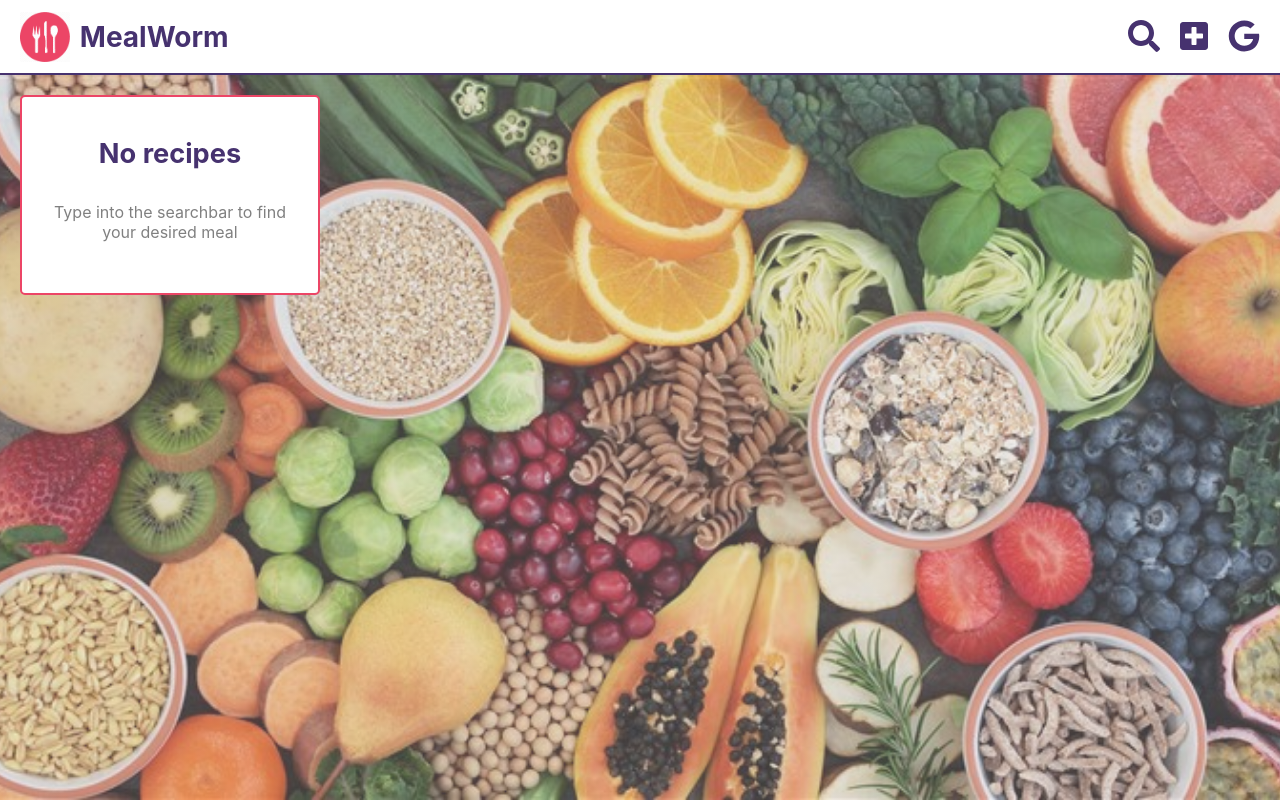
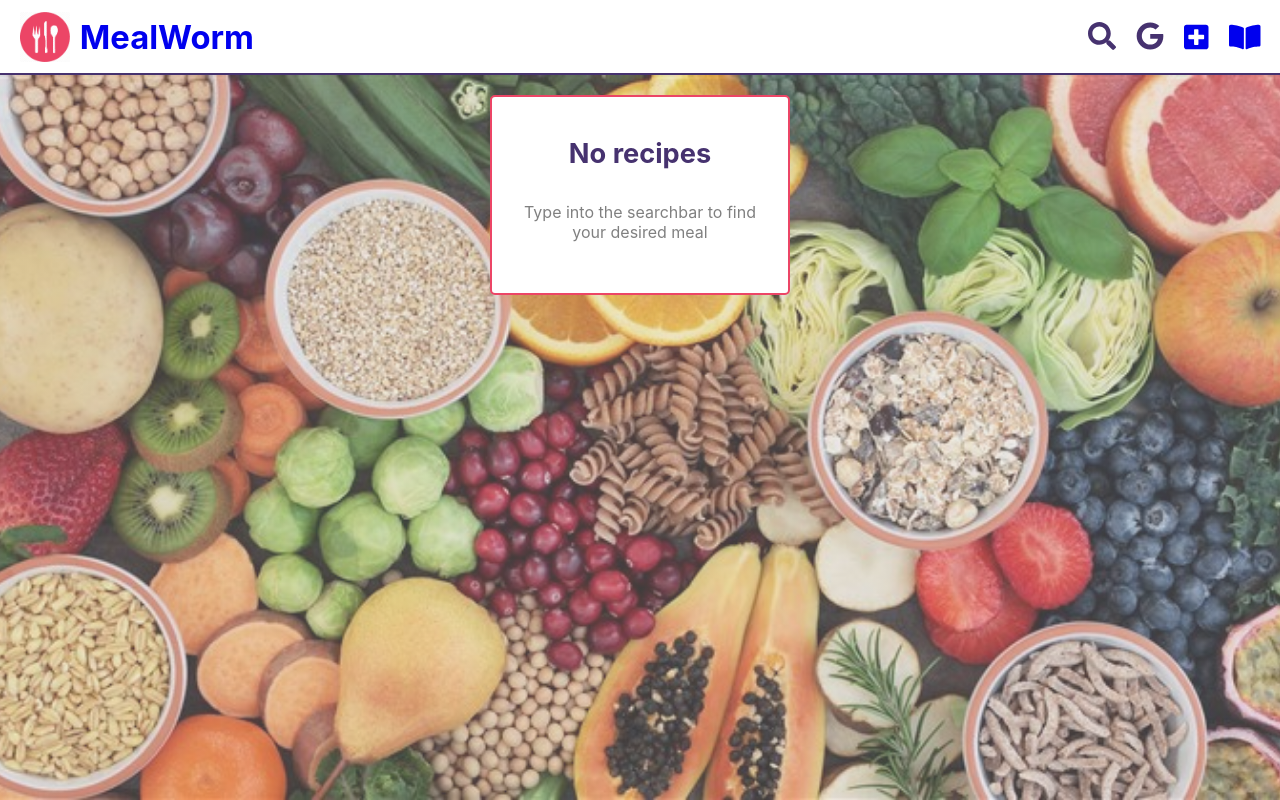
Before and after one commit to rebeccafennelly/mealworm-repo, a React (Create React App) app: page / in a window 1280 px wide. Built offline with nearby package versions, Linux system fonts and the light colour scheme; no server answers.

Commit message:
Fixed responsiveness

```diff
--- a/src/App.jsx
+++ b/src/App.jsx
@@ -60,16 +60,26 @@ class App extends Component {
     firebase.auth().signInWithRedirect(provider);
   };
 
-  getUser = () => {
+  signOut = () => {
     firebase
       .auth()
-      .getRedirectResult()
-      .then((result) => {
-        this.setState({ user: result.user });
+      .signOut()
+      .then(() => {
+        this.setState({ user: null });
       })
       .catch((error) => {
         console.log(error);
       });
+  };
+
+  getUser = () => {
+    firebase.auth().onAuthStateChanged((user) => {
+      if (user) {
+        this.setState({ user });
+      } else {
+        this.setState({ user: null });
+      }
+    });
   };
 
   render() {
@@ -80,6 +90,7 @@ class App extends Component {
             updateSearchText={this.grabRecipes}
             user={this.state.user}
             signIn={this.signIn}
+            signOut={this.signOut}
           />
         </section>
         <section className={styles.content}>
--- a/src/components/FeedbackPanel/FeedbackPanel.module.scss
+++ b/src/components/FeedbackPanel/FeedbackPanel.module.scss
@@ -11,7 +11,7 @@
   background-size: cover;
   background-repeat: no-repeat;
   background-position: center;
-  padding: $base-spacing * 4;
+  padding: $base-spacing * 4 0;
 
   .feedback {
     height: 200px;
@@ -19,6 +19,7 @@
     background-color: white;
     border: $secondary-border;
     border-radius: $border-rounding;
+    margin: 0 auto;
 
     h2 {
       color: $primary-color;
--- a/src/components/NavBar/NavBar.jsx
+++ b/src/components/NavBar/NavBar.jsx
@@ -6,40 +6,48 @@ import { Link } from "@reach/router";
 import SearchBar from "../SearchBar";
 
 class NavBar extends Component {
-  render() {
-    const { updateSearchText, signIn, user } = this.props;
+  getSignInOutJsx = () => {
+    const { signIn, signOut, user } = this.props;
 
-    const cookbookLinkJsx = user ? (
+    return user ? (
       <span className={styles.faStyles}>
-        <Link to="cookbook">
-          <FontAwesomeIcon icon="book-open" />
-        </Link>
+        <FontAwesomeIcon icon={"sign-out-alt"} onClick={signOut} />
       </span>
     ) : (
       <span className={styles.faStyles}>
         <FontAwesomeIcon icon={["fab", "google"]} onClick={signIn} />
       </span>
     );
+  };
+
+  render() {
+    const { updateSearchText, user } = this.props;
+    const disabledClass = user ? "" : styles.faStylesDisabled;
 
     return (
       <nav className={styles.navFlex}>
-        <Link to="/">
-          <div className={styles.navFlex}>
+        <div className={styles.navFlex}>
+          <Link to="/">
             <img src={logo} alt="FoodWorm logo" />
             <h1>MealWorm</h1>
-          </div>
-        </Link>
+          </Link>
+        </div>
         <div className={styles.searchPanel}>
           <SearchBar
             placeholder="Search for recipes..."
             updateSearchText={updateSearchText}
           />
-          <span className={styles.faStyles}>
+          {this.getSignInOutJsx()}
+          <span className={`${styles.faStyles} ${disabledClass}`}>
             <Link to="create">
               <FontAwesomeIcon icon="plus-square" />
             </Link>
           </span>
-          {cookbookLinkJsx}
+          <span className={`${styles.faStyles} ${disabledClass}`}>
+            <Link to="cookbook">
+              <FontAwesomeIcon icon="book-open" />
+            </Link>
+          </span>
         </div>
       </nav>
     );
--- a/src/components/NavBar/NavBar.module.scss
+++ b/src/components/NavBar/NavBar.module.scss
@@ -7,14 +7,7 @@ nav {
   padding: 0 $base-spacing * 4;
   border-bottom: $primary-border;
   color: $primary-color;
-
-  a {
-    color: $primary-color;
-
-    &:visited {
-      color: $primary-color;
-    }
-  }
+  font-size: 1rem;
 
   div {
     img {
@@ -25,10 +18,6 @@ nav {
     h1 {
       display: none;
     }
-
-    &.searchPanel {
-      font-size: 1.5em;
-      display: flex;
 
     .faStyles {
       margin-left: $base-spacing * 4;
@@ -42,10 +31,23 @@ nav {
       }
     }
 
-      .faStylesDisabled {
+    .faStyles.faStylesDisabled {
       margin-left: $base-spacing * 4;
       color: $secondary-text;
+
+      &:hover {
+        cursor: pointer;
+
+        * {
+          color: $secondary-text;
         }
+      }
+    }
+
+    &.searchPanel {
+      display: flex;
+      justify-content: center;
+      align-items: center;
     }
   }
 }
@@ -60,19 +62,15 @@ nav {
 @media only screen and (min-width: 768px) {
   nav {
     height: $NavBar-height;
+    font-size: 1.75rem;
 
     div {
-      &.searchPanel {
-        font-size: 2em;
-      }
-
       img {
         height: 50px;
       }
 
       h1 {
         display: unset;
-        font-size: 1.75em;
       }
     }
   }
--- a/src/components/SearchBar/SearchBar.module.scss
+++ b/src/components/SearchBar/SearchBar.module.scss
@@ -1,12 +1,15 @@
 @import "../../variables.scss";
 
 .search {
+  display: flex;
+  height: 100%;
+
   input {
-    height: 100%;
+    min-height: 100%;
     width: 100px;
     vertical-align: top;
     margin-right: $base-spacing * 2;
-    font-size: 15px;
+    font-size: 12px;
     // padding-left: $base-spacing;
     border: none;
     border-bottom: $primary-border;
@@ -24,6 +27,7 @@
   }
 
   .fa {
+    font-size: 1rem;
     &:hover {
       cursor: pointer;
       color: $secondary-color;
@@ -37,5 +41,8 @@
       width: unset;
       font-size: 20px;
     }
+    .fa {
+      font-size: 1.75rem;
+    }
   }
 }
--- a/src/data/fa-library.js
+++ b/src/data/fa-library.js
@@ -8,7 +8,8 @@ import {
     faHeart,
     faGlobe,
     faBookOpen,
-    faPlusSquare
+    faPlusSquare,
+    faSignOutAlt
 } from "@fortawesome/free-solid-svg-icons";
 
 export default library.add(
@@ -20,5 +21,6 @@ export default library.add(
     faBookOpen,
     faYoutube,
     faPlusSquare,
-    faGoogle
+    faGoogle,
+    faSignOutAlt
 );
--- a/src/index.css
+++ b/src/index.css
@@ -15,6 +15,10 @@ body {
 
 a {
   text-decoration: none;
+  vertical-align: top;
+  display: flex;
+  justify-content: center;
+  align-items: center;
 }
 
 a:visited {
```
Lines whose indentation alone changed are shown as unchanged.
